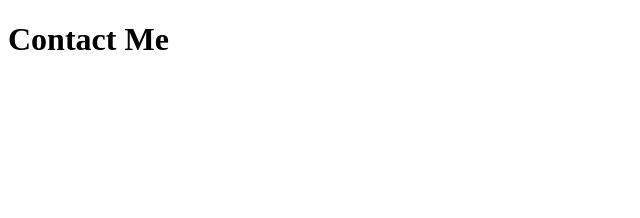
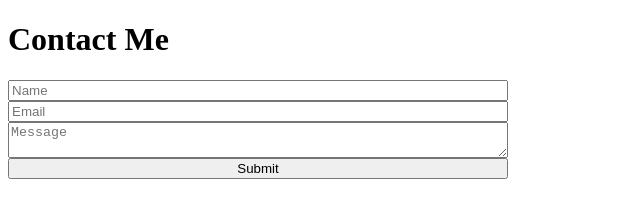
Before and after one commit to watsontrevor10/jordan-rose-portfolio, a Gatsby site: page /contact in a window 1280 px wide. Shown: the whole page, without its empty margins (0-640 px from the left). Built offline with nearby package versions, Linux system fonts and the light colour scheme; Gatsby itself is replaced by a stand-in of ours.

Commit message:
added basic form

```diff
--- a/src/components/layout.js
+++ b/src/components/layout.js
@@ -11,7 +11,6 @@ import { useStaticQuery, graphql } from "gatsby"
 
 import Header from "./header"
 import "./layout.css"
-import HeroImg from "../components/heroImg"
 
 const Layout = ({ children }) => {
   const data = useStaticQuery(graphql`
@@ -26,7 +25,6 @@ const Layout = ({ children }) => {
 
   return (
     <>
-      {/* <HeroImg /> */}
       <Header siteTitle={data.site.siteMetadata.title} />
       <div>
         <main>{children}</main>
--- a/src/pages/contact.js
+++ b/src/pages/contact.js
@@ -1,8 +1,16 @@
-import React from 'react'
+import React from "react"
 
 const Contact = () => (
   <div>
     <h1>Contact Me</h1>
+    <form>
+      <div style={{ display: "flex", flexDirection: "column", maxWidth: "500px" }}>
+        <input type="text" name="name" placeholder="Name" />
+        <input type="text" name="email" placeholder="Email" />
+        <textarea name="message" placeholder="Message" />
+        <input type="submit" value="Submit" />
+      </div>
+    </form>
   </div>
 )
 
```
